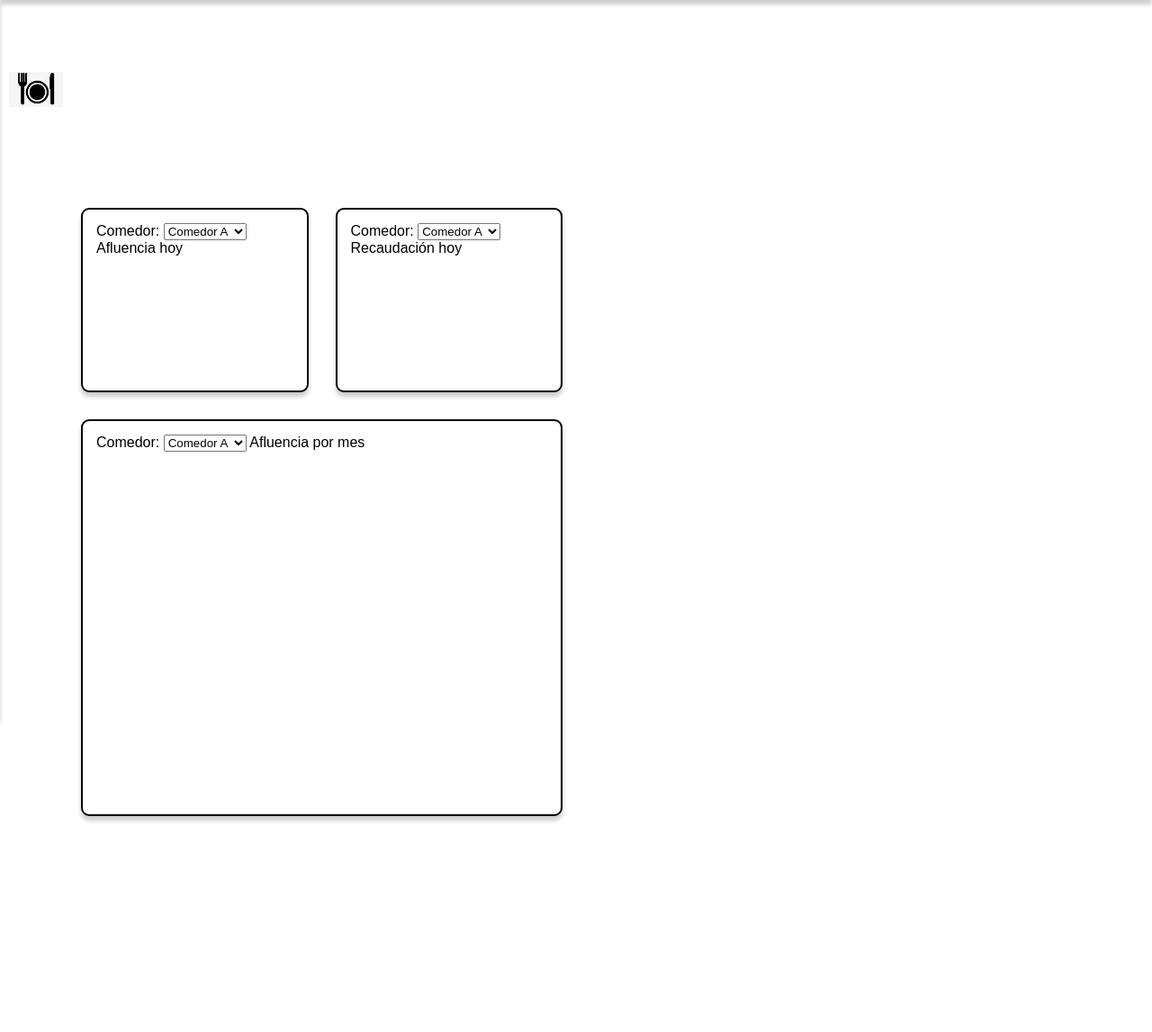
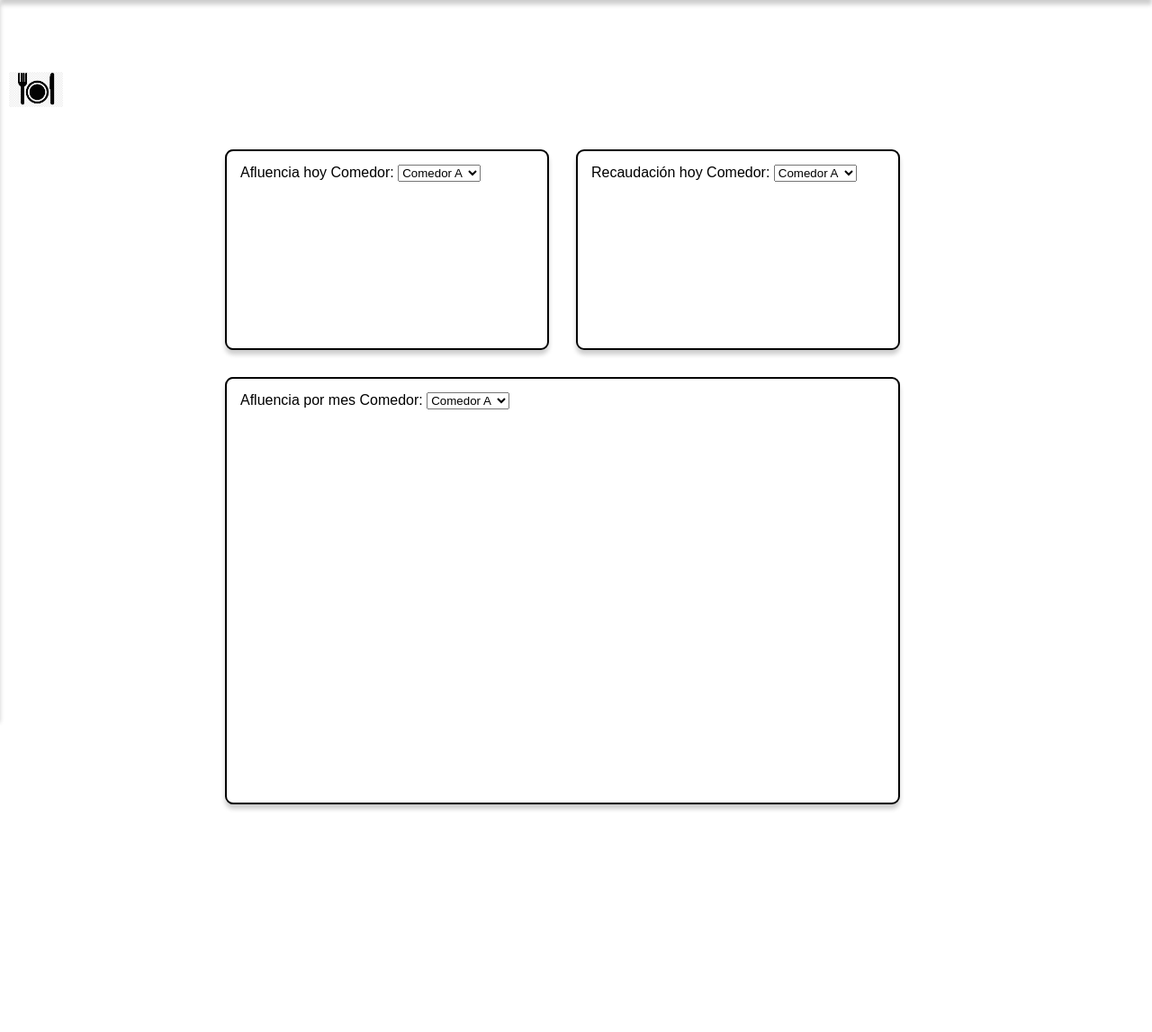
Before and after one commit to Its-Yayo/Dif-App-Web, a Python web app: template app/templates/home.html in a window 1280 px wide. Shown: the part 92-1239 px from the top of the page at 90% size. After the commit the page ends 993 px from the top, so only its background shows below. Run offline with Jinja, Linux system fonts and the light colour scheme; the template is opened without the code that fills it, so the values that code supplies are empty.

Commit message:
Se actualizan css

```diff
--- a/app/static/css/home.css
+++ b/app/static/css/home.css
@@ -133,16 +133,17 @@ nav a {
 
 .Dashb_container, .recaudacion_container, .inventario_container,
 .informe_container{
-    margin: 90px;
-    height: 65%;
+    margin-top: 25px;
+    margin-left: 250px;
+    margin-right: 250px;
+    height: 70%;
     display: grid;
     gap: 30px;
     align-content: center;
 }
 
 .Dashb_container{
-    margin-left: 90px;
-    grid-template-columns: 1fr 1fr 1fr 1fr;
+    grid-template-columns: 1fr 1fr;
     grid-template-rows: 1fr 1fr 1fr;
     grid-template-areas: "header header header";
     grid-auto-rows: minmax(150px, 1fr);
--- a/app/templates/home.html
+++ b/app/templates/home.html
@@ -31,6 +31,7 @@
     <div class="Dashb_container">
         <div class="item-1" id="afluencia_dia">
             <form action="" method="get">
+                Afluencia hoy
                 <label for="comedor">Comedor:</label>
                 <select id="comedor" name="comedor">
                     <option value="Comedor A">Comedor A</option>
@@ -52,12 +53,12 @@
                     <option value="Comedor Q">Comedor Q</option>
                     <option value="Comedor R">Comedor R</option>
                 </select>
-                Afluencia hoy
             </form>
         </div>
 
         <div class="item-2" id="recaudacion_dia">
             <form action="" method="get">
+                Recaudación hoy
                 <label for="comedor">Comedor:</label>
                 <select id="comedor" name="comedor">
                     <option value="Comedor A">Comedor A</option>
@@ -79,13 +80,13 @@
                     <option value="Comedor Q">Comedor Q</option>
                     <option value="Comedor R">Comedor R</option>
                 </select>
-                Recaudación hoy
             </form>
         </div>
 
 
         <div class="item-3" id="afluencia_mes">
             <form action="" method="get">
+                Afluencia por mes
                 <label for="comedor">Comedor:</label>
                 <select id="comedor" name="comedor">
                     <option value="Comedor A">Comedor A</option>
@@ -107,7 +108,6 @@
                     <option value="Comedor Q">Comedor Q</option>
                     <option value="Comedor R">Comedor R</option>
                 </select>
-                Afluencia por mes
             </form>
         </div>
 
```
